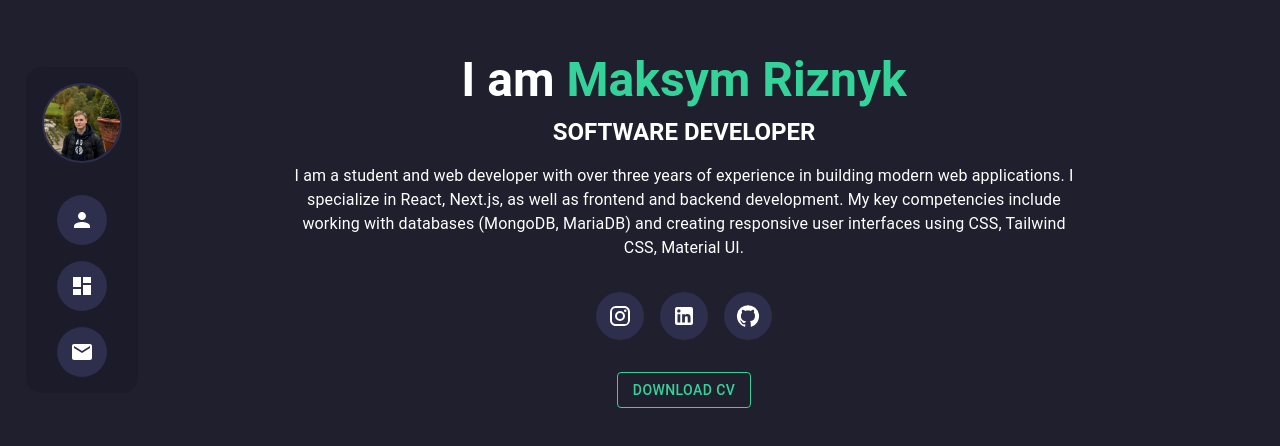
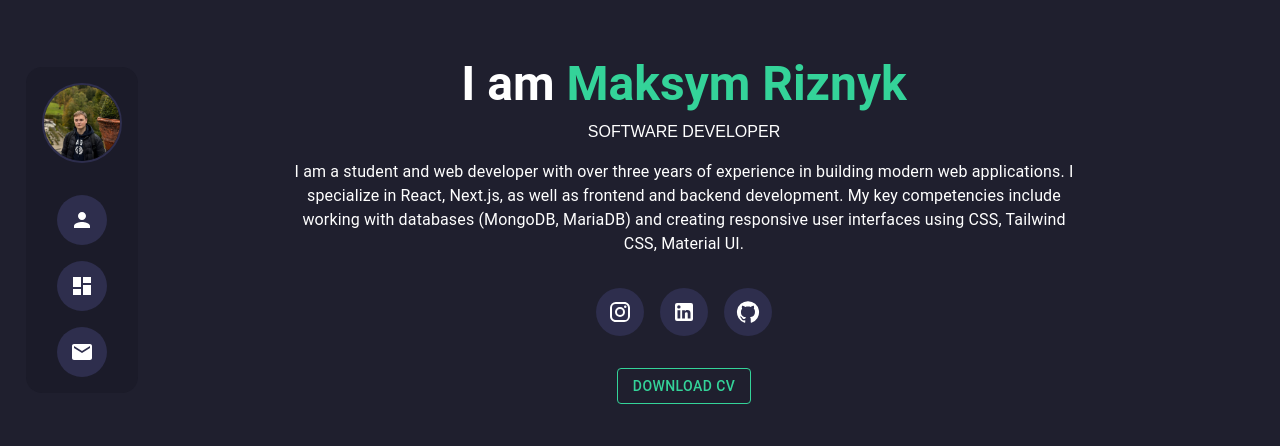
Before and after one commit to Proveno/my-portfolio, a Next.js app: page /en in a window 1280 px wide. Shown: the part 170-616 px from the top of the page. Built offline with nearby package versions, Linux system fonts and the light colour scheme; what @mui/material-nextjs would draw is missing.

Commit message:
animation of header

```diff
--- a/src/components/MainSection.tsx
+++ b/src/components/MainSection.tsx
@@ -1,6 +1,7 @@
 import { Box, Typography, Button, IconButton } from '@mui/material'
 import { GitHub, LinkedIn, Instagram } from '@mui/icons-material'
 import { useTranslations } from 'next-intl'
+import TypingSubtitle from './TypingSubtitle'
 
 const MainSection = () => {
   const t = useTranslations('homePage')
@@ -25,9 +26,9 @@ const MainSection = () => {
       </Typography>
 
       {/* Подзаголовок */}
-      <Typography variant='h5' sx={{ fontWeight: 'bold', mt: 1 }}>
-        {t('softwareDeveloper')}
-      </Typography>
+      <Box sx={{ mt: 1 }}>
+        <TypingSubtitle text={t('softwareDeveloper')} speed={100} loopDelay={2} />
+      </Box>
 
       {/* Описание */}
       <Typography variant='body1' sx={{ maxWidth: '800px', mt: 2, mb: 4 }}>
--- /dev/null
+++ b/src/components/TypingSubtitle.tsx
@@ -0,0 +1,48 @@
+import { motion } from 'framer-motion'
+import React from 'react'
+
+interface TypingSubtitleProps {
+  text: string
+  speed?: number
+  loopDelay?: number
+}
+
+const TypingSubtitle: React.FC<TypingSubtitleProps> = ({ text, speed = 50, loopDelay = 2 }) => {
+  const characters = Array.from(text.toUpperCase())
+
+  return (
+    <motion.div
+      initial='hidden'
+      animate='visible'
+      variants={{
+        hidden: { opacity: 1 },
+        visible: {
+          opacity: 1,
+          transition: {
+            repeat: Infinity,
+            repeatType: 'loop',
+            repeatDelay: loopDelay,
+            staggerChildren: speed / 1000,
+          },
+        },
+      }}
+      className='text-xl font-bold text-gray-700'
+    >
+      {characters.map((char, index) => (
+        <motion.span
+          key={index}
+          variants={{
+            hidden: { opacity: 0 },
+            visible: { opacity: 1, color: 'white', scale: 1.2 },
+          }}
+          transition={{ duration: 0.2 }}
+          className='text-white text-2xl'
+        >
+          {char}
+        </motion.span>
+      ))}
+    </motion.div>
+  )
+}
+
+export default TypingSubtitle
```
